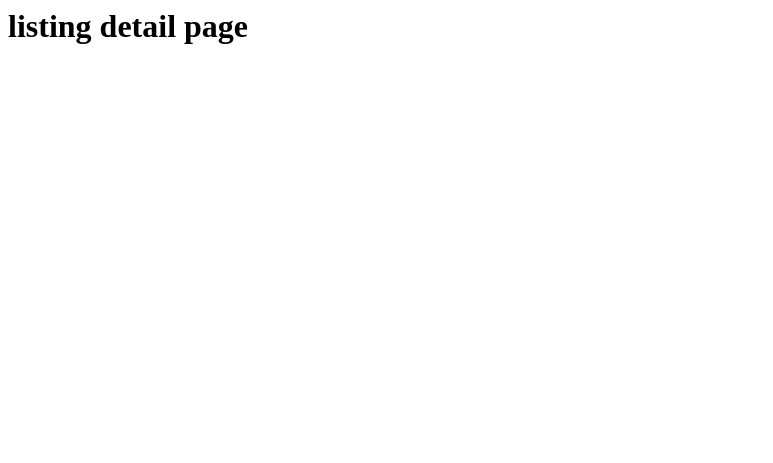
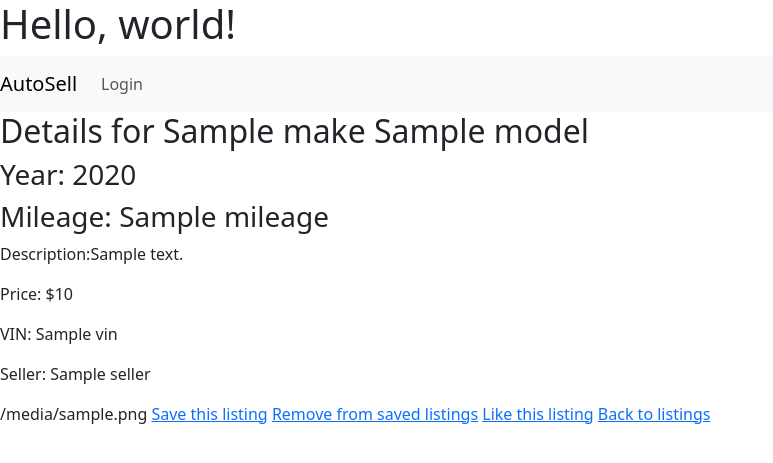
Before and after one commit to ByteRaider/AutotraderSite, a Django app: template listings/templates/listings/listing_detail.html in a window 1280 px wide. Shown: the top 463 px of the page, without its empty margins (0-773 px from the left). Run offline with Django 3.2, Linux system fonts and the light colour scheme; the template is opened without the code that fills it: most values are stand-ins (such as "Sample title", 1, 10 or a date in 2020); some libraries are stand-ins or nearby versions.

Commit message:
Add fields to listing_detail

```diff
--- a/listings/templates/listings/add_listing.html
+++ b/listings/templates/listings/add_listing.html
@@ -14,6 +14,11 @@
       {% endif %}
     </div>
   {% endfor %}
+  <div class="form-group">
+    <label for="image">Images</label>
+    <input type="file" name="image" id="image" class="form-control" multiple>
+    <small class="form-text text-muted">Select multiple images if needed. Hold down the CTRL or CMD key to select multiple images.</small>
+  </div>
   <button type="submit" class="btn btn-primary">Submit</button>
 </form>
 
--- a/listings/templates/listings/listing_detail.html
+++ b/listings/templates/listings/listing_detail.html
@@ -1 +1,21 @@
-<h1>listing detail page</h1>
+{% extends "listings/base.html" %}
+{% block content %}
+<section>
+    <article>
+        <header>
+            <h2> Details for {{ listing.make }} {{ listing.model }}</h2>
+        </header>
+        <h3>Year: {{ listing.year }}</h3><h3>Mileage: {{ listing.mileage }}</h3>
+        <p>Description:{{ listing.description }}</p>
+        <p>Price: ${{ listing.price }}</p>
+        <p>VIN: {{ listing.VIN }}</p>
+        <p>Seller: {{ listing.seller }}</p>
+        <picture>{{ listing.image.url }}</picture>
+        <a href="{% url 'save_listing' listing.id %}">Save this listing</a>
+        <a href="{% url 'remove_saved_listing' listing.id %}">Remove from saved listings</a>
+        <a href="{% url 'like_listing' listing.id %}">Like this listing</a>
+        <a href="{% url 'listing_list' %}">Back to listings</a>
+
+    </article>
+</section>
+{% endblock %}
--- a/listings/templates/listings/profile.html
+++ b/listings/templates/listings/profile.html
@@ -9,6 +9,8 @@
     </article>
 
     <article>
+        <header>
+        </header>
 
     </article>
 
--- a/listings/views.py
+++ b/listings/views.py
@@ -1,5 +1,6 @@
 from django.contrib import messages
 from django.contrib.auth.models import User
+from django.shortcuts import get_object_or_404
 from django.core.paginator import Paginator
 from django.db.models import Q
 from django.shortcuts import render, redirect
@@ -43,8 +44,8 @@ def listing_list(request):
     return render(request, 'listings/listing_list.html', {'listings': listings})
 
 def listing_detail(request, id):
-    listing = Listing.objects.get(pk=id)
-    return render(request, 'listings/listing_detail.html', {'listing': listing})
+    listing = get_object_or_404(Listing, pk=id)
+    return render(request, 'listings/listing_detail.html', {'listing': listing })
 
 def add_listing(request):
     if request.method == 'POST':
```
Also changed, not shown: listings/templates/listings/saved_listings.html (+6 -2 lines). Lines whose indentation alone changed are shown as unchanged.
